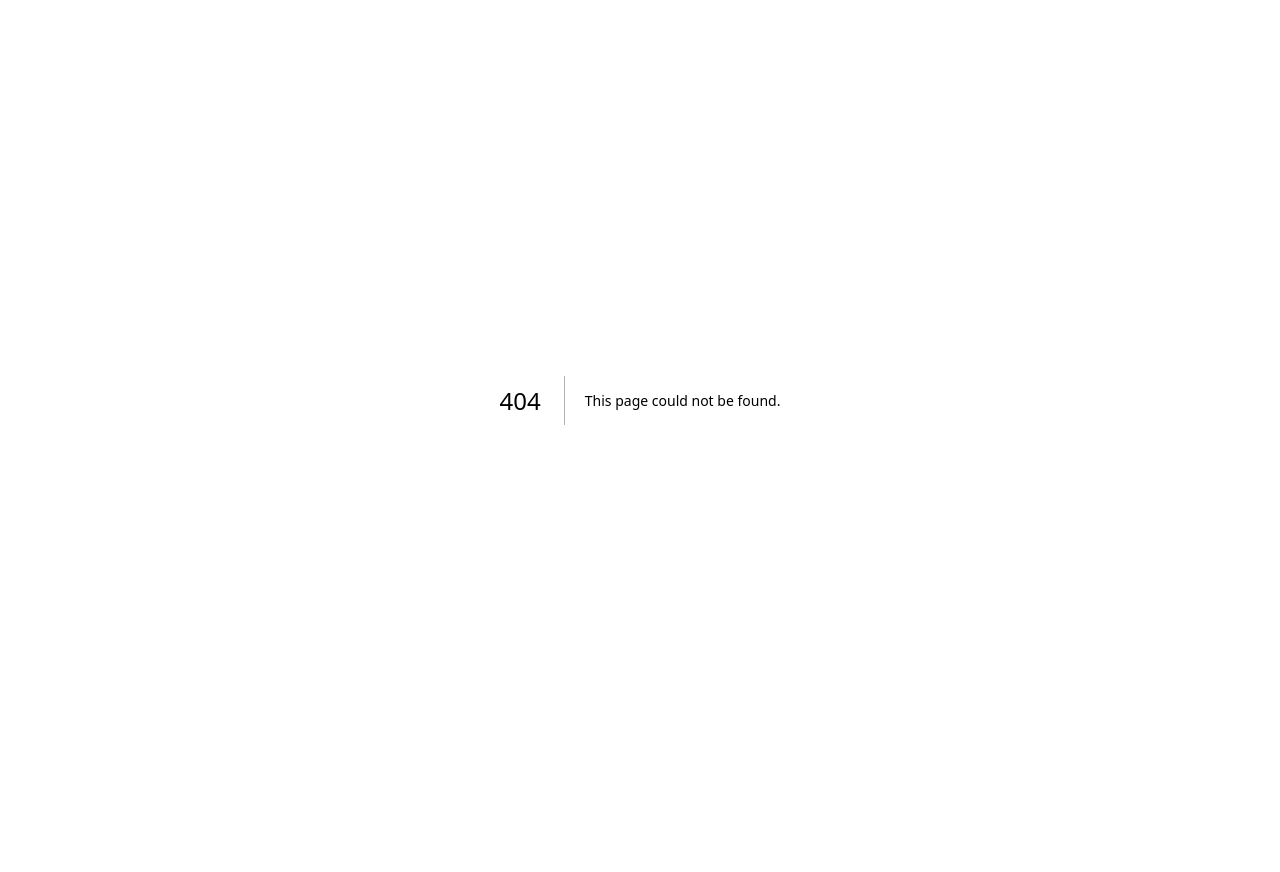
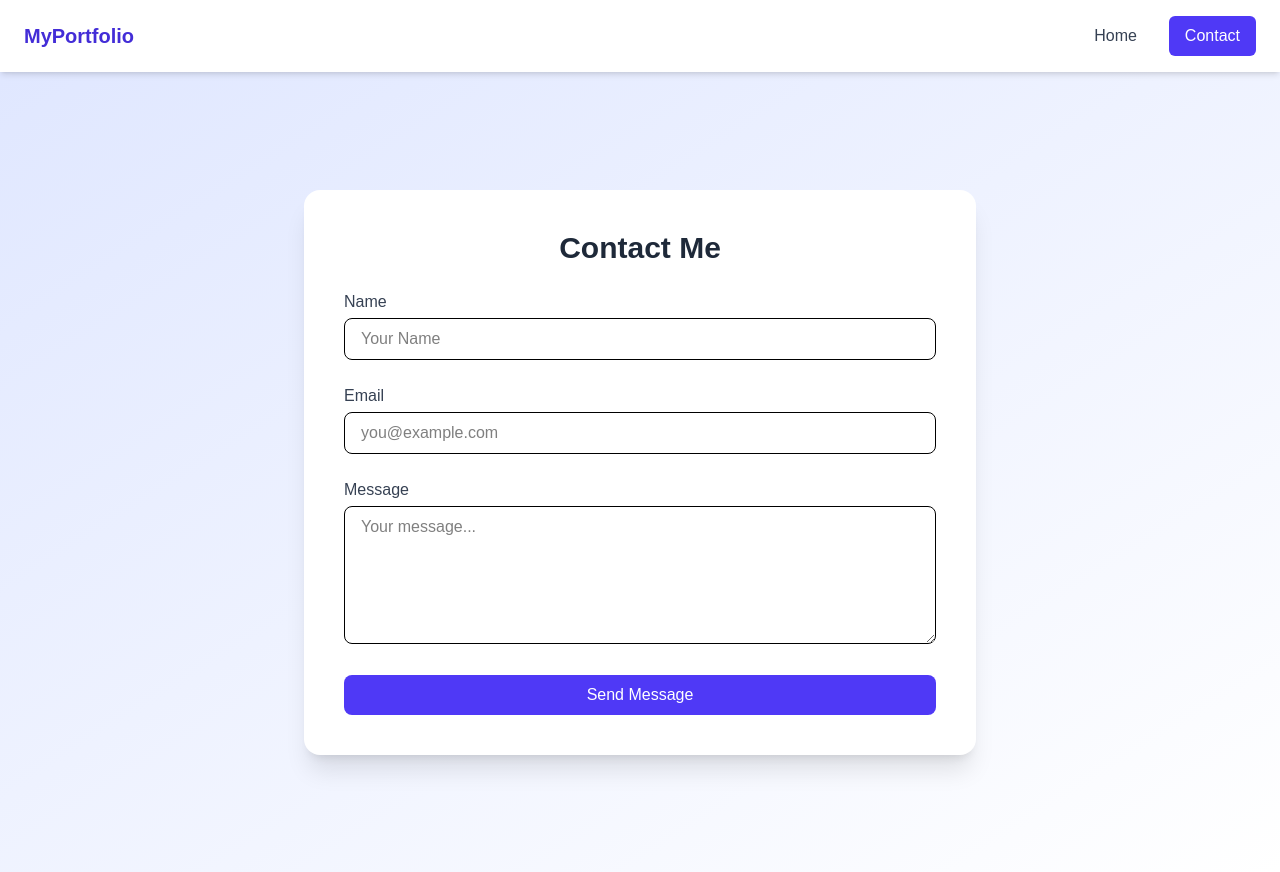
Before and after one commit to Gaurav-Kumar7903/test-next-app, a Next.js app: page /contact in a window 1280 px wide. Before the commit this address had no page. Before the commit the page ends 800 px from the top, so only its background shows below. Built offline with nearby package versions, Linux system fonts and the light colour scheme.

Commit message:
feat/contact page and navbar (#3)
* fix/about me

* fix/title

* feat/contact page and navbar

```diff
--- /dev/null
+++ b/app/contact/page.tsx
@@ -0,0 +1,11 @@
+"use client"
+import ContactMe from '@/packages/contact'
+import React from 'react'
+
+const page = () => {
+  return (
+    <ContactMe />
+  )
+}
+
+export default page
--- a/app/layout.tsx
+++ b/app/layout.tsx
@@ -1,6 +1,7 @@
 import type { Metadata } from "next";
 import { Geist, Geist_Mono } from "next/font/google";
 import "./globals.css";
+import Navbar from "@/common/Navbar";
 
 const geistSans = Geist({
   variable: "--font-geist-sans",
@@ -27,6 +28,7 @@ export default function RootLayout({
       <body
         className={`${geistSans.variable} ${geistMono.variable} antialiased`}
       >
+        <Navbar />
         {children}
       </body>
     </html>
--- a/app/page.tsx
+++ b/app/page.tsx
@@ -1,4 +1,4 @@
-import Home from "@/packages/home.tsx";
+import Home from "@/packages/home";
 
 
 export default function Page() {
--- /dev/null
+++ b/common/Navbar.tsx
@@ -0,0 +1,48 @@
+'use client';
+
+import Link from 'next/link';
+import { usePathname } from 'next/navigation';
+import { useCallback, useMemo } from 'react';
+
+const navItems = [
+  { name: 'Home', path: '/' },
+  { name: 'Contact', path: '/contact' },
+];
+
+const Navbar = () => {
+  const pathname = usePathname();
+
+  const isActive = useCallback(
+    (path: string) => pathname === path,
+    [pathname]
+  );
+
+  const navLinks = useMemo(
+    () =>
+      navItems.map((item) => (
+        <Link
+          key={item.path}
+          href={item.path}
+          className={`px-4 py-2 rounded-md transition-colors duration-200 ${
+            isActive(item.path)
+              ? 'bg-indigo-600 text-white'
+              : 'text-gray-700 hover:bg-indigo-100'
+          }`}
+        >
+          {item.name}
+        </Link>
+      )),
+    [isActive]
+  );
+
+  return (
+    <nav className="w-full bg-white shadow-md py-4 px-6 sticky top-0 z-50">
+      <div className="max-w-7xl mx-auto flex justify-between items-center">
+        <div className="text-xl font-bold text-indigo-700">MyPortfolio</div>
+        <div className="flex space-x-4">{navLinks}</div>
+      </div>
+    </nav>
+  );
+};
+
+export default Navbar;
--- /dev/null
+++ b/packages/contact/index.tsx
@@ -0,0 +1,122 @@
+import { useState, useCallback } from "react";
+
+const ContactMe = () => {
+  const [formData, setFormData] = useState({
+    name: "",
+    email: "",
+    message: "",
+  });
+
+  const [isSubmitting, setIsSubmitting] = useState(false);
+  const [successMessage, setSuccessMessage] = useState("");
+
+  const handleChange = useCallback(
+    (e: React.ChangeEvent<HTMLInputElement | HTMLTextAreaElement>) => {
+      const { name, value } = e.target;
+      setFormData((prev) => ({ ...prev, [name]: value }));
+    },
+    []
+  );
+
+  const handleSubmit = useCallback(
+    async (e: React.FormEvent<HTMLFormElement>) => {
+      e.preventDefault();
+      setSuccessMessage("");
+      setIsSubmitting(true);
+
+      // Placeholder for future API integration
+      // Example:
+      // await fetch("/api/contact", {
+      //   method: "POST",
+      //   headers: { "Content-Type": "application/json" },
+      //   body: JSON.stringify(formData),
+      // });
+
+      setTimeout(() => {
+        setIsSubmitting(false);
+        setSuccessMessage("Thanks! I’ll get back to you soon.");
+        setFormData({ name: "", email: "", message: "" });
+      }, 1000);
+    },
+    [formData]
+  );
+
+  return (
+    <section className="min-h-screen flex items-center justify-center bg-gradient-to-br from-indigo-100 to-white px-4 py-20">
+      <div className="w-full max-w-2xl bg-white p-10 rounded-2xl shadow-xl">
+        <h2 className="text-3xl font-bold text-gray-800 mb-6 text-center">
+          Contact Me
+        </h2>
+
+        <form onSubmit={handleSubmit} className="space-y-6">
+          <div>
+            <label htmlFor="name" className="block text-gray-700 font-medium">
+              Name
+            </label>
+            <input
+              id="name"
+              name="name"
+              type="text"
+              required
+              value={formData.name}
+              onChange={handleChange}
+              className="w-full mt-1 px-4 py-2 border rounded-lg focus:ring-2 focus:ring-indigo-400 outline-none text-black"
+              placeholder="Your Name"
+            />
+          </div>
+
+          <div>
+            <label htmlFor="email" className="block text-gray-700 font-medium">
+              Email
+            </label>
+            <input
+              id="email"
+              name="email"
+              type="email"
+              required
+              value={formData.email}
+              onChange={handleChange}
+              className="w-full mt-1 px-4 py-2 border rounded-lg focus:ring-2 focus:ring-indigo-400 outline-none text-black"
+              placeholder="you@example.com"
+            />
+          </div>
+
+          <div>
+            <label
+              htmlFor="message"
+              className="block text-gray-700 font-medium"
+            >
+              Message
+            </label>
+            <textarea
+              id="message"
+              name="message"
+              required
+              rows={5}
+              value={formData.message}
+              onChange={handleChange}
+              className="w-full mt-1 px-4 py-2 border rounded-lg focus:ring-2 focus:ring-indigo-400 outline-none text-black"
+              placeholder="Your message..."
+            ></textarea>
+          </div>
+
+          <button
+            type="submit"
+            disabled={isSubmitting}
+            className="w-full bg-indigo-600 text-white py-2 px-4 rounded-lg hover:bg-indigo-700 transition duration-300 disabled:opacity-50"
+          >
+            {isSubmitting ? "Sending..." : "Send Message"}
+          </button>
+
+          {successMessage && (
+            <p className="text-green-600 text-center font-medium">
+              {successMessage}
+            </p>
+          )}
+        </form>
+      </div>
+    </section>
+  );
+};
+
+export default ContactMe;
```
Also changed, not shown: tsconfig.json (+7 -1 lines), packages/home/index.tsx (renamed from packages/home.tsx/index.tsx).
